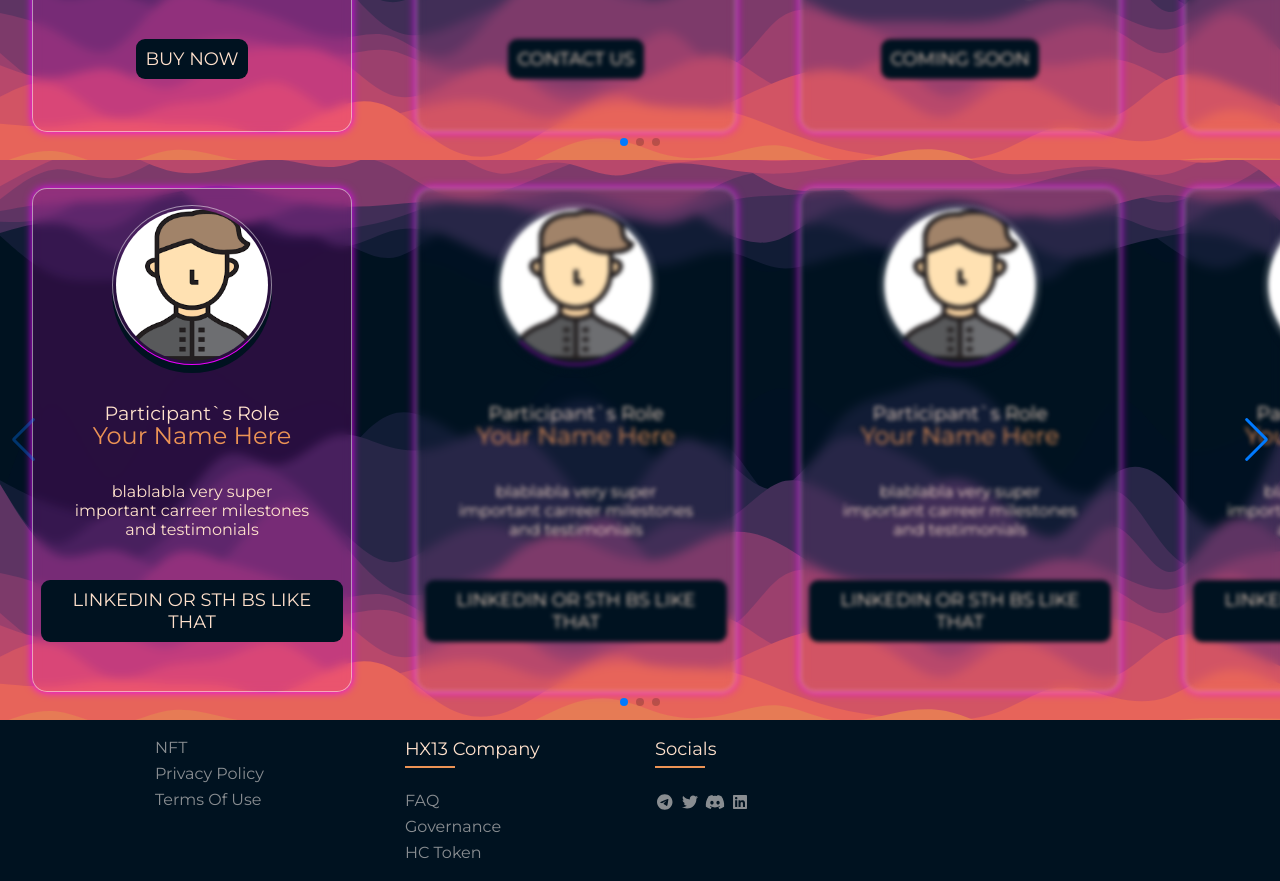
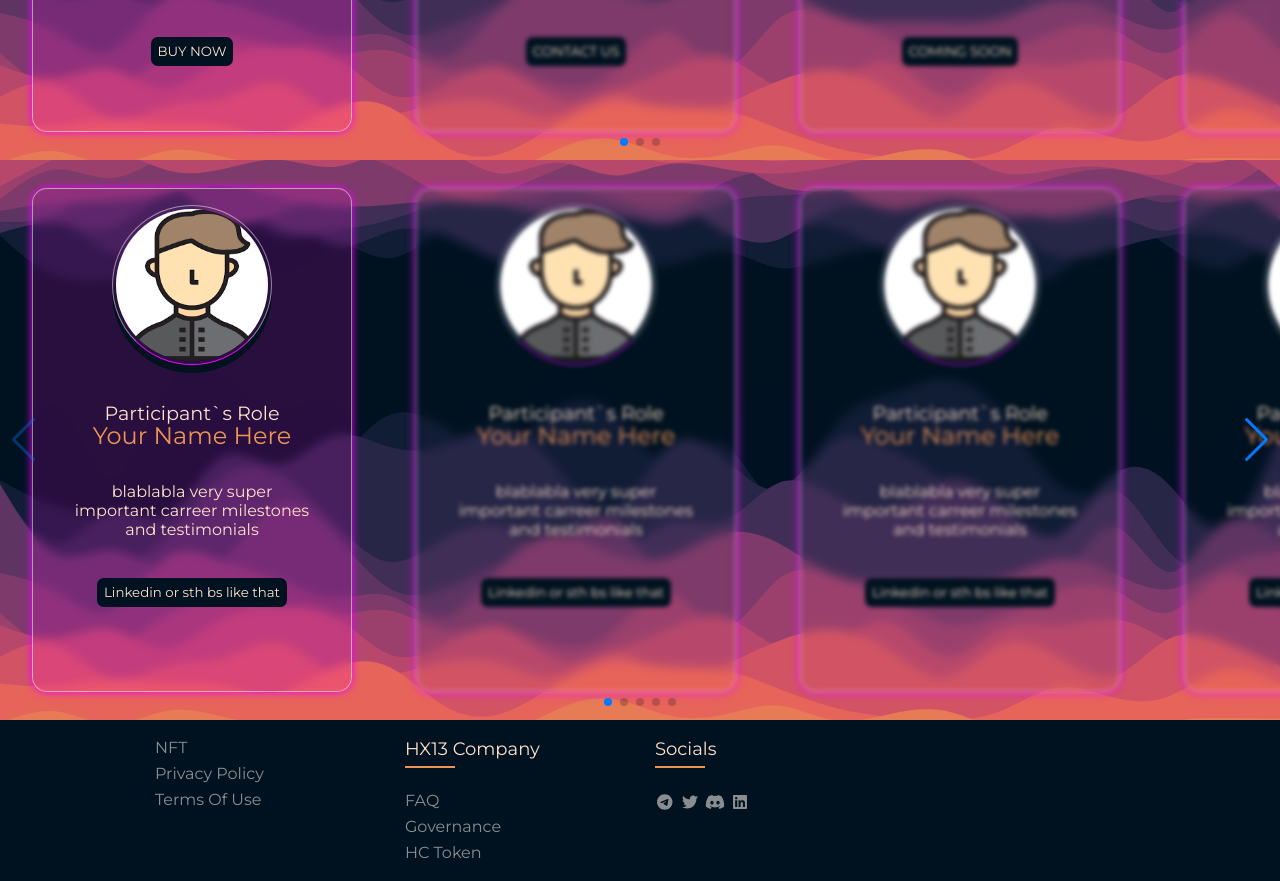
Before and after one commit to utkuzun/struct-hate, a React (Create React App) app: page / in a window 1280 px wide. Shown: the part 480-1361 px from the top of the page. Built offline with nearby package versions, Linux system fonts and the light colour scheme.

Commit message:
custom sweeper component done

```diff
--- a/src/components/NFT carousel/index.js
+++ b/src/components/NFT carousel/index.js
@@ -1,54 +1,13 @@
 import React from 'react'
-
-import { Swiper, SwiperSlide } from 'swiper/react'
-import { Navigation, Pagination } from 'swiper'
 
 import { useGlobalContext } from '../../context'
 
-import 'swiper/css'
-import 'swiper/css/navigation'
-import 'swiper/css/pagination'
-import './styles.css'
+import MySwiper from '../swiper'
 
 const NFTCarousel = () => {
   const { carousel } = useGlobalContext()
 
-  return (
-    <Swiper
-      className='swiper'
-      modules={[Navigation, Pagination]}
-      slidesPerView={'auto'}
-      navigation={{
-        nextEl: '.swiper-button-next',
-        prevEl: '.swiper-button-prev',
-      }}
-      pagination={{ clickable: true, el: '.swiper-pagination' }}
-    >
-      <div className='swiper-wrapper'>
-        {carousel.map((item, index) => {
-          return (
-            <SwiperSlide key={index} className='card swiper-slide'>
-              <div className='card__image'>
-                <img
-                  src={require('./Card_HC_GoldFront.jpg')}
-                  alt='card image'
-                />
-              </div>
-              <div className='card__content'>
-                <span className='card__title'>{item.title}</span>
-                <span className='card__name'>{item.name}</span>
-                <p className='card__text'>{item.info}</p>
-                <button className='card__btn'>{item.button}</button>
-              </div>
-            </SwiperSlide>
-          )
-        })}
-      </div>
-      <div className='swiper-button-next'></div>
-      <div className='swiper-button-prev'></div>
-      <div className='swiper-pagination'></div>
-    </Swiper>
-  )
+  return <MySwiper context={carousel} />
 }
 
 export default NFTCarousel
--- /dev/null
+++ b/src/components/swiper/index.js
@@ -0,0 +1,47 @@
+import React from 'react'
+
+import { Swiper, SwiperSlide } from 'swiper/react'
+import { Navigation, Pagination } from 'swiper'
+
+import 'swiper/css'
+import 'swiper/css/navigation'
+import 'swiper/css/pagination'
+import './styles.css'
+
+const MySwiper = ({ context }) => {
+  return (
+    <Swiper
+      className='swiper'
+      modules={[Navigation, Pagination]}
+      slidesPerView={'auto'}
+      navigation={{
+        nextEl: '.swiper-button-next',
+        prevEl: '.swiper-button-prev',
+      }}
+      pagination={{ clickable: true, el: '.swiper-pagination' }}
+    >
+      <div className='swiper-wrapper'>
+        {context.map((item, index) => {
+          return (
+            <SwiperSlide key={index} className='card swiper-slide'>
+              <div className='card__image'>
+                <img src={require('./images.png')} alt='card image' />
+              </div>
+              <div className='card__content'>
+                <span className='card__title'>{item.title}</span>
+                <span className='card__name'>{item.name}</span>
+                <p className='card__text'>{item.info}</p>
+                <button className='card__btn'>{item.button}</button>
+              </div>
+            </SwiperSlide>
+          )
+        })}
+      </div>
+      <div className='swiper-button-next'></div>
+      <div className='swiper-button-prev'></div>
+      <div className='swiper-pagination'></div>
+    </Swiper>
+  )
+}
+
+export default MySwiper
--- /dev/null
+++ b/src/components/swiper/styles.css
@@ -0,0 +1,139 @@
+/* ------------ GOOGLE FONTS ------------ */
+@import url('https://fonts.googleapis.com/css?family=Montserrat');
+
+/* ------------ VARIABLES ------------ */
+:root {
+  /* FONT */
+  --font: 'Montserrat';
+
+  /* COLORS */
+  --color: #001220;
+  --bg-color: #ffe1cc;
+}
+
+/* ------------ BASE ------------ */
+* {
+  margin: 0;
+  padding: 0;
+  box-sizing: border-box;
+}
+
+/* body{
+  font-family: 'Montserrat';
+  display: flex;
+  justify-content: center;
+  align-items: center;
+  height: 100vh;
+
+
+  background-image: url(/jesus.svg);
+  background-repeat: no-repeat;
+  background-position: center;
+  background-size: cover;
+} */
+
+/* ----------- SLIDER ------------ */
+.swiper {
+  width: 100%;
+
+  background-repeat: no-repeat;
+  background-position: center;
+  background-size: cover;
+  background-image: url(./jesus.svg);
+}
+
+.swiper-wrapper {
+  width: 100%;
+  height: 35em;
+  display: flex;
+  align-items: center;
+}
+
+.card {
+  width: 20em;
+  height: 90%;
+  border-radius: 1em;
+  padding: 1em 0.5em;
+  background-color: #ff00dd28;
+  box-shadow: 0 0 0.5em #ea00ff;
+
+  display: flex;
+  align-items: center;
+  flex-direction: column;
+
+  margin: 0 2em;
+
+  position: relative;
+  border-radius: 15px;
+  justify-content: flex-start;
+  border-top: 1px solid rgba(255, 255, 255, 0.5);
+  border-left: 1px solid rgba(255, 255, 255, 0.5);
+  border-bottom: 1px solid rgba(255, 255, 255, 0.5);
+  border-right: 1px solid rgba(255, 255, 255, 0.5);
+  backdrop-filter: blur(5px);
+  -webkit-backdrop-filter: blur(5px);
+  transform-style: preserve-3d;
+  transform: perspective(800px);
+}
+
+.swiper-slide:not(.swiper-slide-active) {
+  filter: blur(2px);
+  background-color: #ffffff00;
+}
+
+.card__image {
+  width: 10em;
+  height: 10em;
+  border-radius: 50%;
+  border: 3px solid;
+  border-top: 1px solid rgba(255, 255, 255, 0.5);
+  border-left: 1px solid rgba(255, 255, 255, 0.5);
+  border-bottom: 1px solid #ea00ff;
+  border-right: 1px solid rgba(255, 255, 255, 0.5);
+  box-shadow: 0 0.5em #001220;
+  padding: 3px;
+  margin-bottom: 2em;
+}
+
+.card__image img {
+  width: 100%;
+  height: 100%;
+  border-radius: 50%;
+  object-fit: cover;
+}
+
+.card__content {
+  display: flex;
+  align-items: center;
+  flex-direction: column;
+  color: #ffe1cc;
+}
+
+.card__title {
+  position: relative;
+  top: 0.2em;
+  font-size: larger;
+}
+
+.card__name {
+  color: #ec9355;
+  font-size: x-large;
+}
+
+.card__text {
+  text-align: center;
+  margin: 2em 2em;
+  font-family: 'Montserrat';
+  font-weight: lighter;
+}
+
+.card__btn {
+  background-color: var(--color);
+  color: #ffe1cc;
+  font-family: 'Montserrat';
+  border: none;
+  padding: 0.5em;
+  border-radius: 0.5em;
+  margin-top: 0.5em;
+  cursor: pointer;
+}
--- a/src/components/team/index.js
+++ b/src/components/team/index.js
@@ -1,52 +1,12 @@
 import React from 'react'
 
-import { Swiper, SwiperSlide } from 'swiper/react'
-import { Navigation, Pagination } from 'swiper'
+import { useGlobalContext } from '../../context'
 
-import 'swiper/css'
-import 'swiper/css/navigation'
-import 'swiper/css/pagination'
-import './styles.css'
+import MySwiper from '../swiper'
 
 const Team = () => {
-  return (
-    <Swiper
-      className='swiper'
-      modules={[Navigation, Pagination]}
-      slidesPerView={'auto'}
-      navigation={{
-        nextEl: '.swiper-button-next',
-        prevEl: '.swiper-button-prev',
-      }}
-      pagination={{ clickable: true, el: '.swiper-pagination' }}
-    >
-      <div className='swiper-wrapper'>
-        {[0, 1, 2, 3, 4].map((item, index) => {
-          return (
-            <SwiperSlide key={index} className='card swiper-slide'>
-              <div className='card__image'>
-                <img src={require('./images.png')} alt='card image' />
-              </div>
-              <div className='card__content'>
-                <span className='card__title'>Participant`s Role</span>
-                <span className='card__name'>Your Name Here</span>
-                <p className='card__text'>
-                  blablabla very super important carreer milestones and
-                  testimonials
-                </p>
-                <button className='card__btn'>
-                  Linkedin or sth bs like that
-                </button>
-              </div>
-            </SwiperSlide>
-          )
-        })}
-      </div>
-      <div className='swiper-button-next'></div>
-      <div className='swiper-button-prev'></div>
-      <div className='swiper-pagination'></div>
-    </Swiper>
-  )
+  const { team } = useGlobalContext()
+  return <MySwiper context={team} />
 }
 
 export default Team
--- a/src/context.js
+++ b/src/context.js
@@ -1,13 +1,13 @@
 import React, { useContext, useState } from 'react'
 
 const AppContext = React.createContext()
-import { initialCarousel } from './data.js'
+import { initialCarousel, team } from './data.js'
 
 const AppProvider = ({ children }) => {
   const [carousel, setCorousel] = useState(initialCarousel)
 
   return (
-    <AppContext.Provider value={{ carousel, setCorousel }}>
+    <AppContext.Provider value={{ carousel, setCorousel, team }}>
       {children}
     </AppContext.Provider>
   )
--- a/src/data.js
+++ b/src/data.js
@@ -35,3 +35,48 @@ export let initialCarousel = [
     info: 'start your journey as a newcomer and build your reputation from scratch to mint other NFTs for free',
   },
 ]
+
+export let team = [
+  {
+    title: 'Participant`s Role',
+    name: 'Your Name Here',
+    button: 'Linkedin or sth bs like that',
+    info: 'blablabla very super important carreer milestones and testimonials',
+  },
+  {
+    title: 'Participant`s Role',
+    name: 'Your Name Here',
+    button: 'Linkedin or sth bs like that',
+    info: 'blablabla very super important carreer milestones and testimonials',
+  },
+  {
+    title: 'Participant`s Role',
+    name: 'Your Name Here',
+    button: 'Linkedin or sth bs like that',
+    info: 'blablabla very super important carreer milestones and testimonials',
+  },
+  {
+    title: 'Participant`s Role',
+    name: 'Your Name Here',
+    button: 'Linkedin or sth bs like that',
+    info: 'blablabla very super important carreer milestones and testimonials',
+  },
+  {
+    title: 'Participant`s Role',
+    name: 'Your Name Here',
+    button: 'Linkedin or sth bs like that',
+    info: 'blablabla very super important carreer milestones and testimonials',
+  },
+  {
+    title: 'Participant`s Role',
+    name: 'Your Name Here',
+    button: 'Linkedin or sth bs like that',
+    info: 'blablabla very super important carreer milestones and testimonials',
+  },
+  {
+    title: 'Participant`s Role',
+    name: 'Your Name Here',
+    button: 'Linkedin or sth bs like that',
+    info: 'blablabla very super important carreer milestones and testimonials',
+  },
+]
```
Also changed, not shown: src/components/swiper/images.png (added), src/components/swiper/jesus.svg (added).
